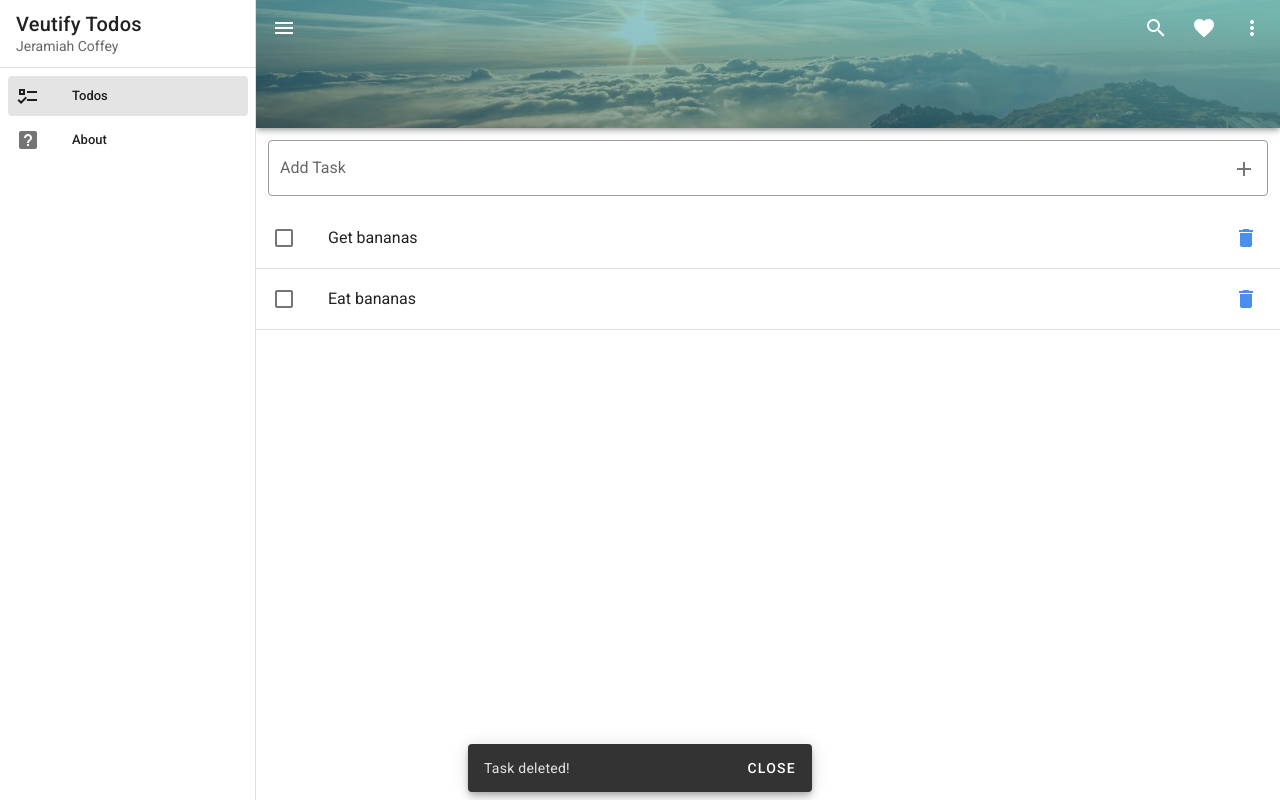
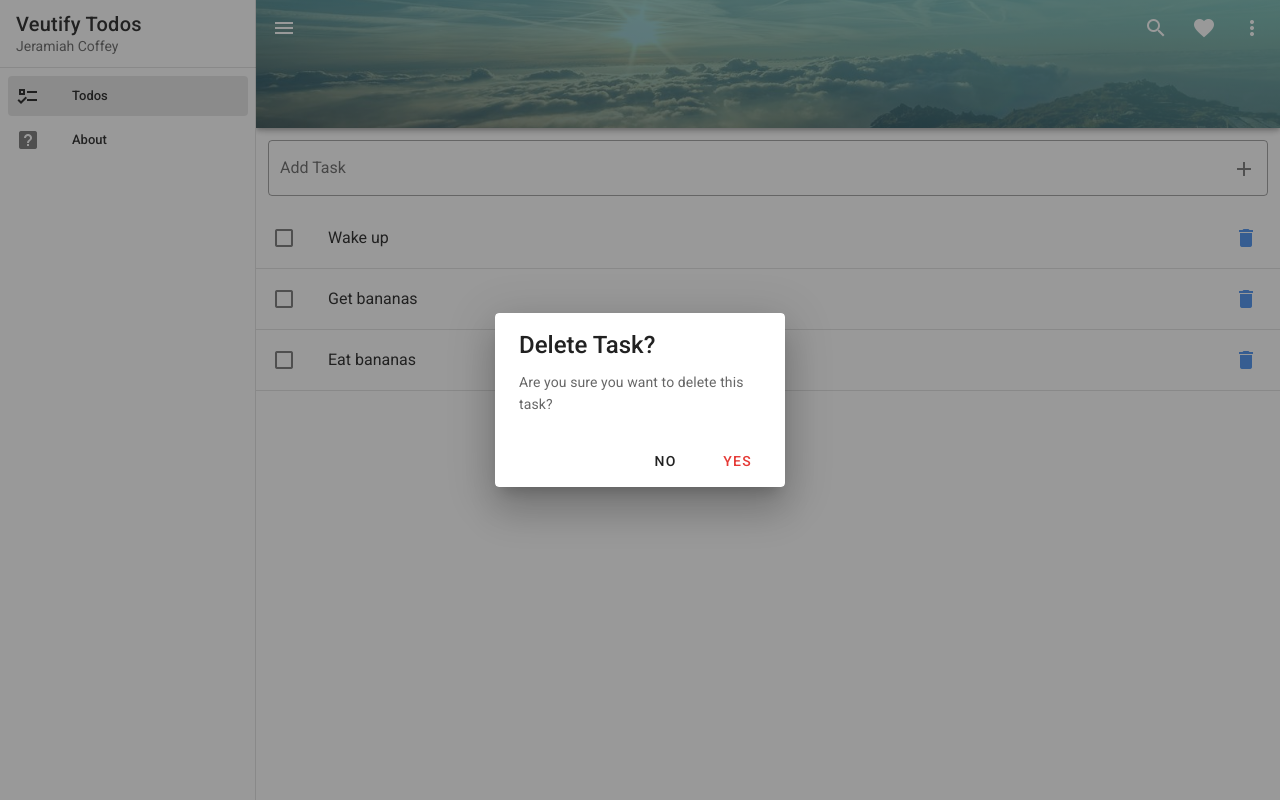
Before and after one commit to jeramiahgcoffey/vuetify-todos, a Vue app: page /#/ in a window 1280 px wide. Both pictures are taken after a click on the button 1246 px from the left and 238 px from the top of the page. Built offline with nearby package versions, Linux system fonts and the light colour scheme.

Commit message:
DialogDelete

```diff
--- /dev/null
+++ b/src/components/Todo/Dialogs/DialogDelete.vue
@@ -0,0 +1,27 @@
+<template>
+  <v-dialog :value="true" persistent max-width="290">
+    <v-card>
+      <v-card-title class="text-h5"> Delete Task? </v-card-title>
+      <v-card-text>Are you sure you want to delete this task?</v-card-text>
+      <v-card-actions>
+        <v-spacer></v-spacer>
+        <v-btn text @click="$emit('close')"> No </v-btn>
+        <v-btn
+          color="red darken-1"
+          text
+          @click="$store.dispatch('deleteTask', task.id)"
+        >
+          Yes
+        </v-btn>
+      </v-card-actions>
+    </v-card>
+  </v-dialog>
+</template>
+
+<script>
+export default {
+  props: ['task']
+};
+</script>
+
+<style></style>
--- a/src/components/Todo/TaskItem.vue
+++ b/src/components/Todo/TaskItem.vue
@@ -18,18 +18,36 @@
         </v-list-item-content>
 
         <v-list-item-action>
-          <v-btn @click.stop="$store.dispatch('deleteTask', task.id)" icon>
+          <v-btn @click.stop="dialogs.delete = true" icon>
             <v-icon color="primary lighten-1">mdi-delete</v-icon>
           </v-btn>
         </v-list-item-action>
       </template>
     </v-list-item>
     <v-divider></v-divider>
+
+    <dialog-delete
+      v-if="dialogs.delete"
+      :task="task"
+      @close="dialogs.delete = false"
+    ></dialog-delete>
   </div>
 </template>
 
 <script>
+import DialogDelete from '../Todo/Dialogs/DialogDelete.vue';
+
 export default {
+  components: {
+    'dialog-delete': DialogDelete
+  },
+  data() {
+    return {
+      dialogs: {
+        delete: false
+      }
+    };
+  },
   props: ['task']
 };
 </script>
```
